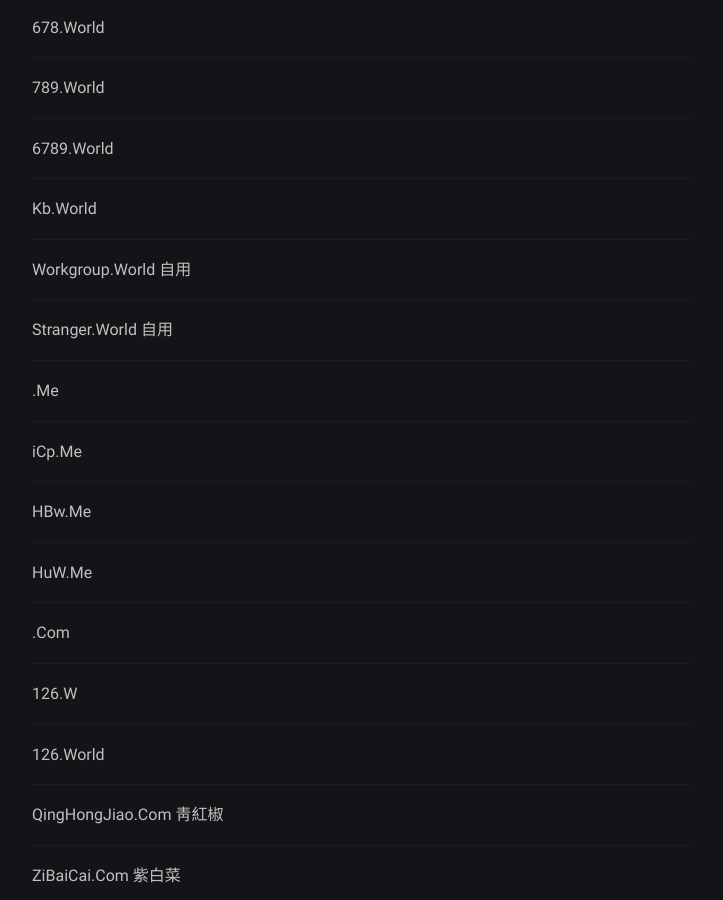
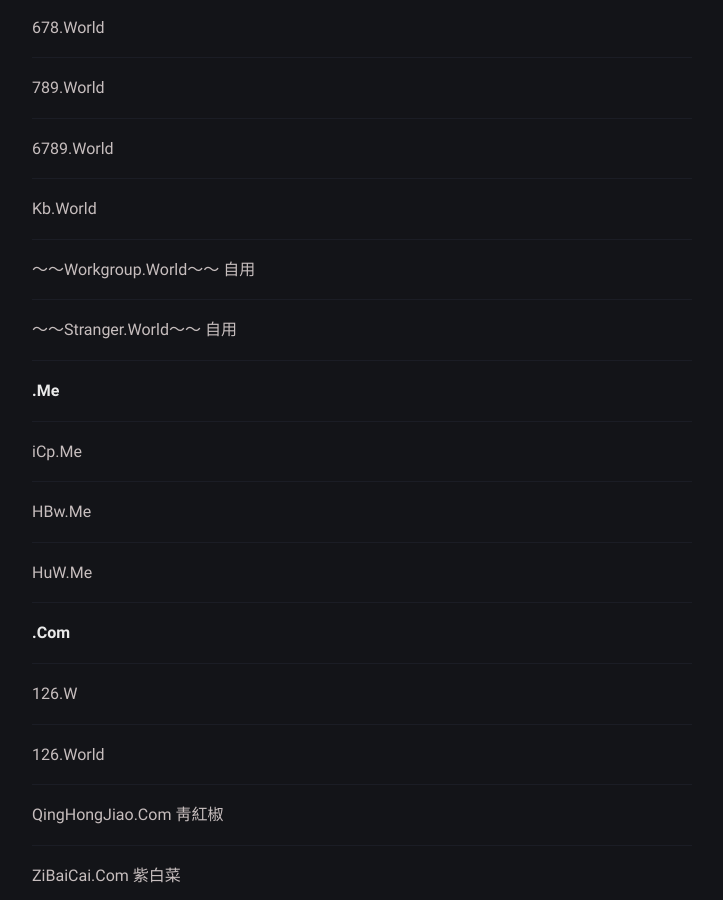
Before and after one commit to YiPianYe/yipianye.github.io, a Jekyll site: the page built from _posts/2020-11-01-domains.md, in a window 1280 px wide and 900 px high, scrolled down 1058 px. Shown: the whole window, without its empty margins (278-1001 px from the left). Built offline with Jekyll 4.4.1, drawn with Linux system fonts in a browser that asks for light colours.

```diff
--- a/_posts/2020-11-01-domains.md
+++ b/_posts/2020-11-01-domains.md
@@ -10,7 +10,7 @@ tags:
 
 ### 域名
 
-   .World
+   **.World**
    - - - -
    126.World
    - - - -
@@ -38,11 +38,11 @@ tags:
    - - - -
    Kb.World
    - - - -
-   Workgroup.World 自用
+   ～～Workgroup.World～～ 自用
    - - - -
-   Stranger.World 自用
+   ～～Stranger.World～～ 自用
    - - - -
-   .Me
+   **.Me**
    - - - -
    iCp.Me
    - - - -
@@ -50,7 +50,7 @@ tags:
    - - - -
    HuW.Me
    - - - -
-   .Com
+   **.Com**
    - - - -
    126.W
    - - - -
```
